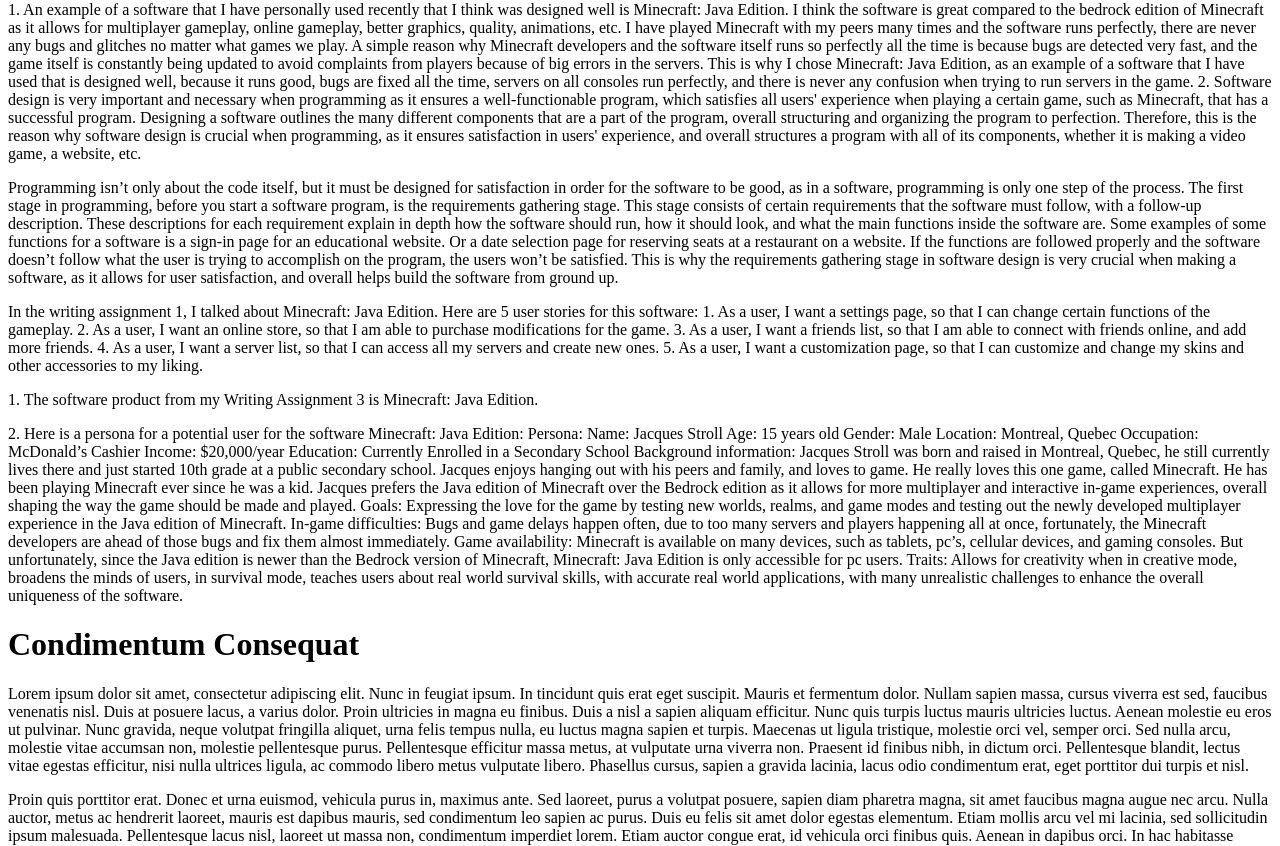
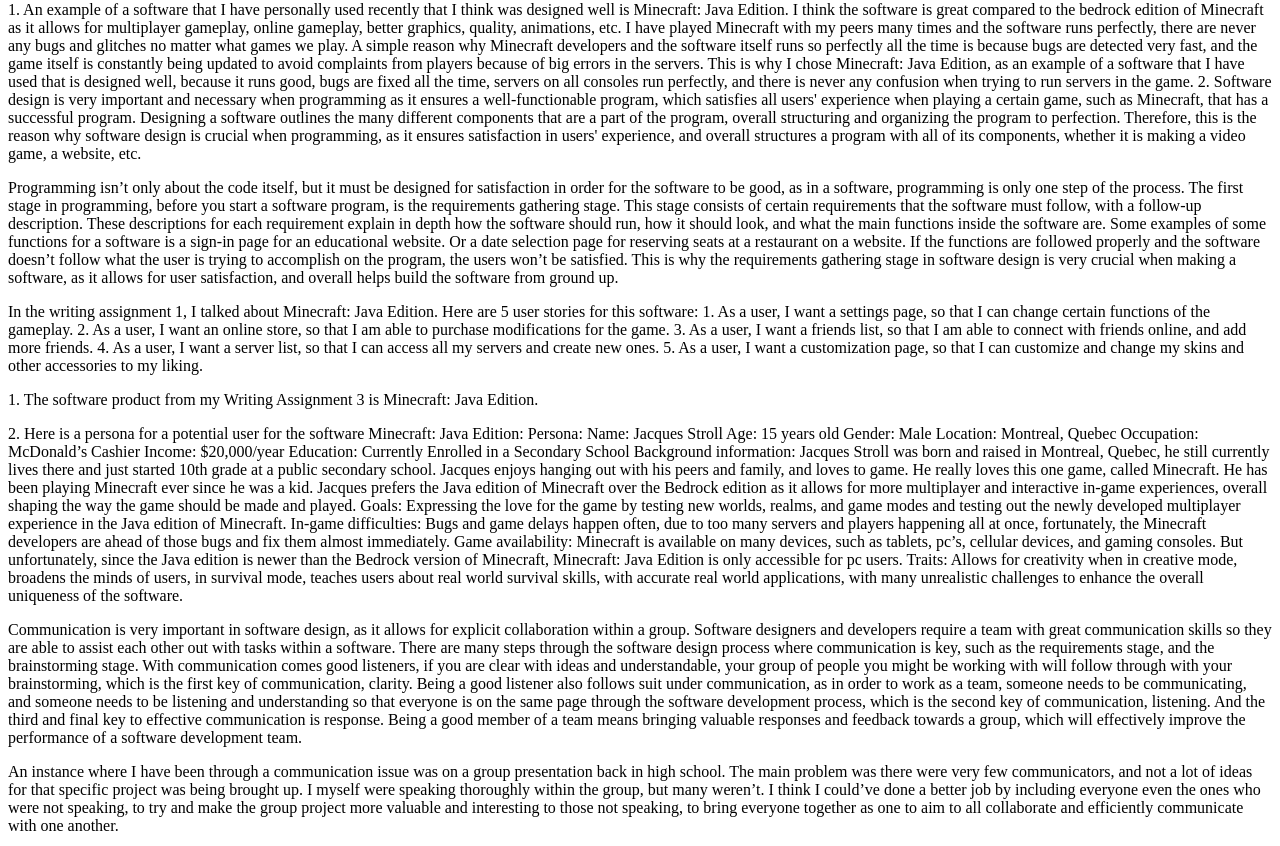
Before and after one commit to mjl2006/matts_repository, a plain HTML site: page index.html in a window 1280 px wide. Shown: the part 79-925 px from the top of the page. Drawn offline with Linux system fonts and the light colour scheme.

Commit message:
Update index.html

```diff
--- a/index.html
+++ b/index.html
@@ -81,24 +81,27 @@ Traits: Allows for creativity when in creative mode, broadens the minds of users
 teaches users about real world survival skills, with accurate real world applications, with many
 unrealistic challenges to enhance the overall uniqueness of the software.
 </p>
-  <h1>Condimentum Consequat</h1>
-  <p>Lorem ipsum dolor sit amet, consectetur adipiscing elit. Nunc in feugiat ipsum. In tincidunt quis erat eget
-    suscipit. Mauris et fermentum dolor. Nullam sapien massa, cursus viverra est sed, faucibus venenatis nisl. Duis at
-    posuere lacus, a varius dolor. Proin ultricies in magna eu finibus. Duis a nisl a sapien aliquam efficitur. Nunc
-    quis turpis luctus mauris ultricies luctus. Aenean molestie eu eros ut pulvinar. Nunc gravida, neque volutpat
-    fringilla aliquet, urna felis tempus nulla, eu luctus magna sapien et turpis. Maecenas ut ligula tristique, molestie
-    orci vel, semper orci. Sed nulla arcu, molestie vitae accumsan non, molestie pellentesque purus. Pellentesque
-    efficitur massa metus, at vulputate urna viverra non. Praesent id finibus nibh, in dictum orci. Pellentesque
-    blandit, lectus vitae egestas efficitur, nisi nulla ultrices ligula, ac commodo libero metus vulputate libero.
-    Phasellus cursus, sapien a gravida lacinia, lacus odio condimentum erat, eget porttitor dui turpis et nisl.</p>
-  <p>Proin quis porttitor erat. Donec et urna euismod, vehicula purus in, maximus ante. Sed laoreet, purus a volutpat
-    posuere, sapien diam pharetra magna, sit amet faucibus magna augue nec arcu. Nulla auctor, metus ac hendrerit
-    laoreet, mauris est dapibus mauris, sed condimentum leo sapien ac purus. Duis eu felis sit amet dolor egestas
-    elementum. Etiam mollis arcu vel mi lacinia, sed sollicitudin ipsum malesuada. Pellentesque lacus nisl, laoreet ut
-    massa non, condimentum imperdiet lorem. Etiam auctor congue erat, id vehicula orci finibus quis. Aenean in dapibus
-    orci. In hac habitasse platea dictumst. Nullam sed dignissim mi, consectetur vulputate neque. Donec elementum nulla
-    quis diam tincidunt sagittis. Mauris non orci vel nisl faucibus vestibulum vitae at turpis. Aliquam eget lacus
-    porta, auctor mi non, fermentum dolor. Fusce pharetra nec justo vitae faucibus.</p>
+  <Writing Assignment 4>
+  <p>Communication is very important in software design, as it allows for explicit collaboration within a group.
+    Software designers and developers require a team with great communication skills so they are able to assist
+    each other out with tasks within a software. There are many steps through the software design process where
+    communication is key, such as the requirements stage, and the brainstorming stage. With communication comes
+    good listeners, if you are clear with ideas and understandable, your group of people you might be working with
+    will follow through with your brainstorming, which is the first key of communication, clarity. Being a good
+    listener also follows suit under communication, as in order to work as a team, someone needs to be communicating,
+    and someone needs to be listening and understanding so that everyone is on the same page through the software
+    development process, which is the second key of communication, listening. And the third and final key to
+    effective communication is response. Being a good member of a team means bringing valuable responses and
+    feedback towards a group, which will effectively improve the performance of a software development team.
+</p>
+  <p>An instance where I have been through a communication issue was on a group presentation back in high school.
+    The main problem was there were very few communicators, and not a lot of ideas for that specific project was
+    being brought up. I myself were speaking thoroughly within the group, but many weren’t. I think I could’ve
+    done a better job by including everyone even the ones who were not speaking, to try and make the group project
+    more valuable and interesting to those not speaking, to bring everyone together as one to aim to all collaborate
+    and efficiently communicate with one another.
+</p>
+
   <p>Nunc dictum viverra arcu et ultrices. Pellentesque habitant morbi tristique senectus et netus et malesuada fames ac
     turpis egestas. In pulvinar varius leo, nec vulputate est volutpat ac. Ut sodales lacus ac sem rutrum, nec porttitor
     est accumsan. Suspendisse neque lacus, consequat non mauris in, congue ultrices augue. Donec massa felis, varius
```
